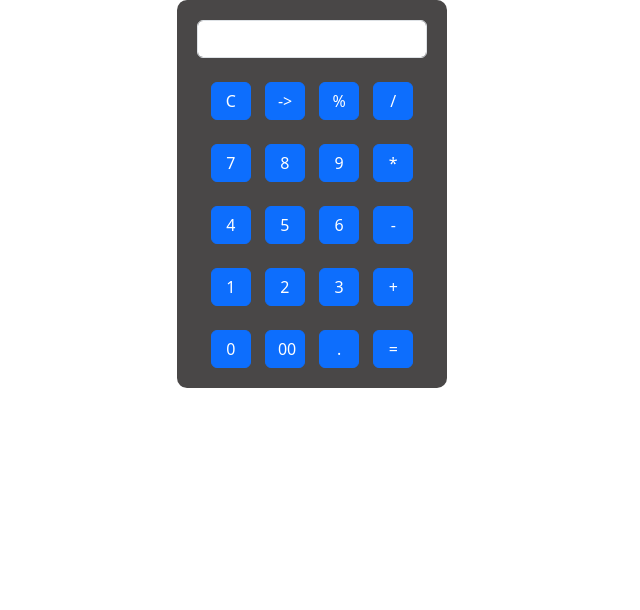
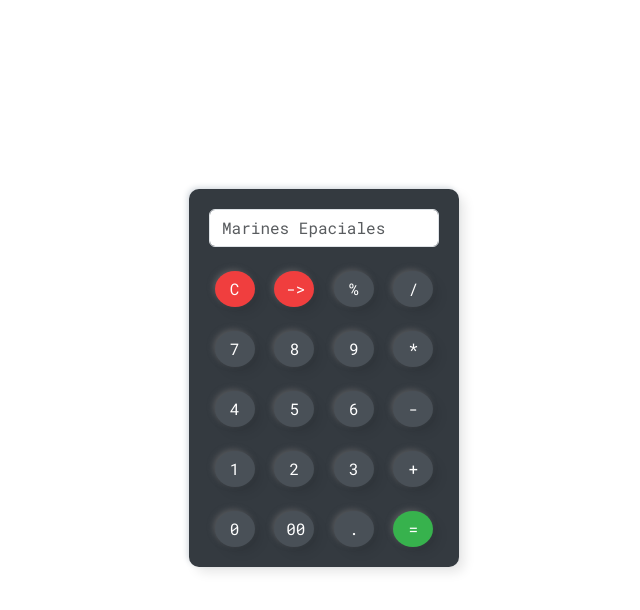
Before and after one commit to leanvillalba/calculadora-frontend, a plain HTML site: page calculadora.html in a window 1280 px wide. Shown: the whole page, without its empty margins (328-968 px from the left). Drawn offline with nearby package versions, Linux system fonts and the light colour scheme.

Commit message:
Aplicando estilos

```diff
--- a/calculadora.html
+++ b/calculadora.html
@@ -11,10 +11,16 @@
       integrity="sha384-KK94CHFLLe+nY2dmCWGMq91rCGa5gtU4mk92HdvYe+M/SXH301p5ILy+dN9+nJOZ"
       crossorigin="anonymous"
     />
+    <link rel="preconnect" href="https://fonts.googleapis.com" />
+    <link rel="preconnect" href="https://fonts.gstatic.com" crossorigin />
+    <link
+      href="https://fonts.googleapis.com/css2?family=Roboto+Mono:wght@400;700&display=swap"
+      rel="stylesheet"
+    />
     <link rel="stylesheet" href="css/calculadora.css" />
   </head>
   <body>
-    <div class="container-fluid">
+    <div class="container-fluid container">
       <div class="row">
         <div class="col-md-12">
           <form action="#" name="calculadora" class="main">
@@ -23,6 +29,7 @@
               class="display form-control"
               name="display"
               id="display"
+              placeholder="Marines Epaciales"
             /><br />
             <input
               type="button"
@@ -33,6 +40,7 @@
             <input
               type="button"
               class="btn btn-primary btn-primary-2 ml-3"
+              id="btn-borrar"
               value="->"
               onclick="borrarUltimo()"
             />
@@ -40,12 +48,14 @@
             <input
               type="button"
               class="btn btn-primary btn-primary-2 ml-3"
+              id="pociento"
               value="%"
               onclick="document.calculadora.display.value+='%'"
             />
             <input
               type="button"
               class="btn btn-primary ml-3"
+              id="division"
               value="/"
               onclick="document.calculadora.display.value+='/'"
             /><br /><br />
@@ -70,6 +80,7 @@
             <input
               type="button"
               class="btn btn-primary ml-3"
+              id="multiplicacion"
               value="*"
               onclick="document.calculadora.display.value+='*'"
             /><br /><br />
@@ -94,6 +105,7 @@
             <input
               type="button"
               class="btn btn-primary ml-3"
+              id="menos"
               value="-"
               onclick="document.calculadora.display.value+='-'"
             /><br /><br />
@@ -118,6 +130,7 @@
             <input
               type="button"
               class="btn btn-primary ml-3"
+              id="mas"
               value="+"
               onclick="document.calculadora.display.value+='+'"
             /><br /><br />
@@ -143,6 +156,7 @@
               type="button"
               class="btn btn-primary"
               value="="
+              id="btn-igual"
               onclick="document.calculadora.display.value = eval(calculadora.display.value)"
             />
           </form>
--- a/css/calculadora.css
+++ b/css/calculadora.css
@@ -1,24 +1,52 @@
 * {
-  margin: 0;
-  padding: 0;
+  margin: 0 auto;
 }
-
+body {
+  font-family: "Roboto Mono", monospace;
+}
+.container {
+  position: relative;
+}
+.row {
+  position: absolute;
+  top: 50%;
+  right: 50%;
+  transform: translate(50%, 50%);
+}
 .main {
-  background-color: rgb(73, 71, 71);
-  color: rgb(230, 230, 230);
+  background-color: #343a40;
+  border: #343a40;
+  color: rgba(0, 0, 0, 0.6);
   height: auto;
   width: 270px;
   padding: 20px;
   border-radius: 10px;
   text-align: center;
   margin: auto;
+  box-shadow: 6px 6px 12px -1px rgba(0, 0, 0, 0.1), -2px -2px 6px -1px #ced4da;
 }
 
 .btn {
   height: auto;
   width: 40px;
+  background-color: #495057;
+  border: #495057;
+  box-shadow: 6px 6px 12px -1px rgba(0, 0, 0, 0.1),
+    -2px -2px 6px -1px rgba(119, 117, 117, 0.6);
+  border-radius: 50%;
 }
 
 .btn-primary-2 {
   margin-right: 10px; /*TRATAR DE CONFIGURAR MEJOR LOS ESPACIOS ENTRE BOTONES*/
 }
+
+#btn-igual {
+  background-color: #37b24d;
+  border: #37b24d;
+}
+
+#btn-borrar,
+#limpiar {
+  background-color: #f03e3e;
+  border: #f03e3e;
+}
```
